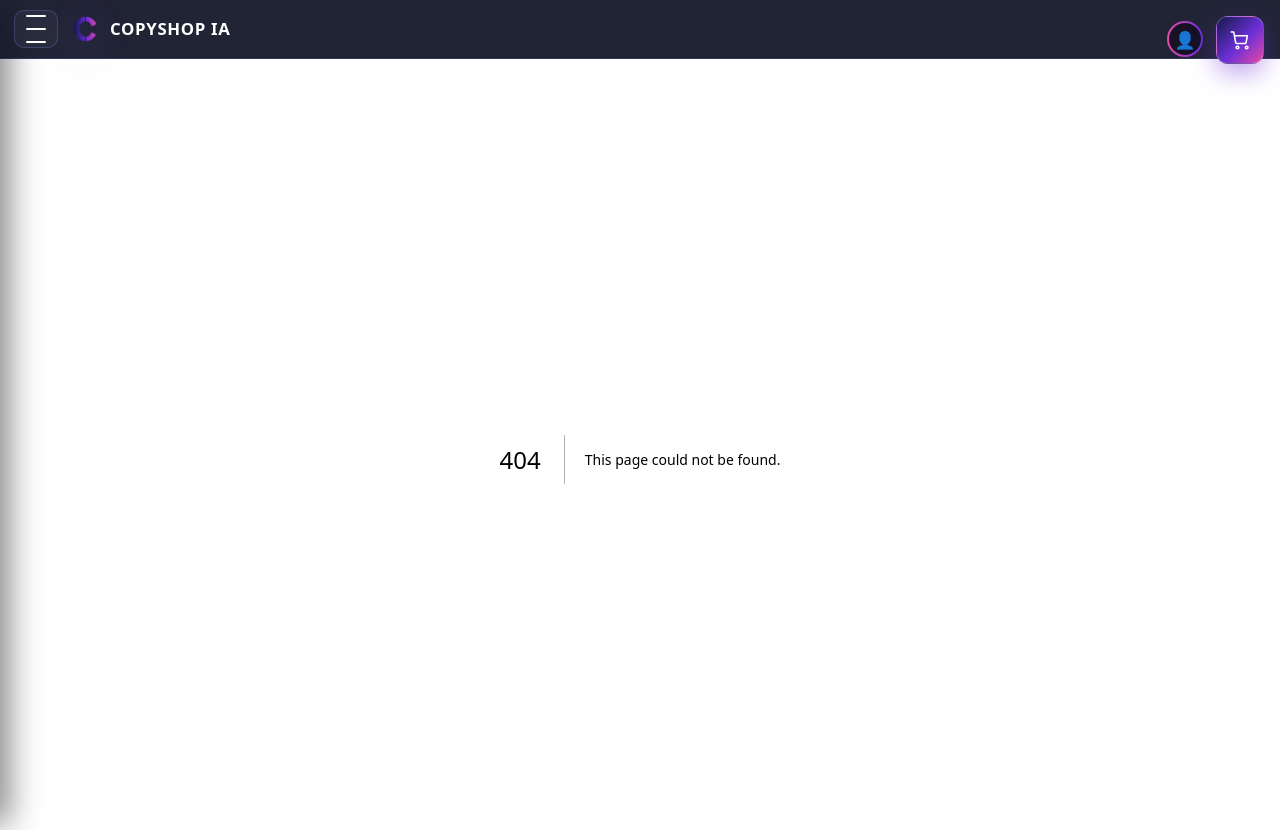
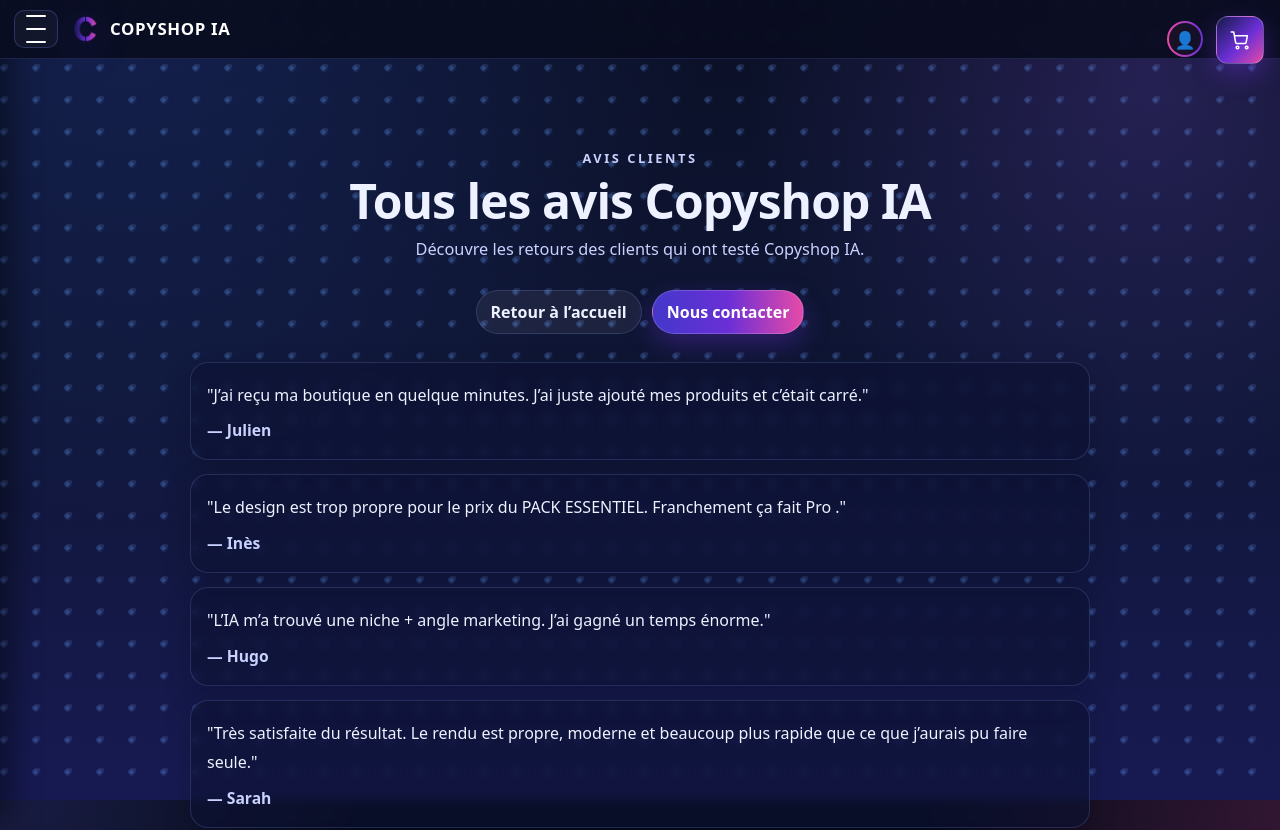
Before and after one commit to Mrfezz/copyshop-ia, a Next.js app: page /avis-clients in a window 1280 px wide. Before the commit this address had no page. Shown: the top 830 px of the page. Built offline with nearby package versions, Linux system fonts and the light colour scheme.

Commit message:
add avis clients page

```diff
--- /dev/null
+++ b/app/avis-clients/page.tsx
@@ -0,0 +1,247 @@
+"use client";
+
+import React from "react";
+import Link from "next/link";
+
+const COLORS = {
+  bgTop: "#0b1026",
+  bgMid: "#0f1635",
+  bgBottom: "#171a52",
+
+  text: "#eef1ff",
+  muted: "#c9d2ff",
+
+  panel: "rgba(13, 18, 50, 0.9)",
+  panelSoft: "rgba(13, 18, 50, 0.6)",
+  panelBorder: "rgba(150, 170, 255, 0.18)",
+
+  violet: "#6a2fd6",
+  violetDeep: "#4338ca",
+  pink: "#e64aa7",
+};
+
+const TESTIMONIALS = [
+  {
+    name: "Julien",
+    text:
+      "J’ai reçu ma boutique en quelque minutes. J’ai juste ajouté mes produits et c’était carré.",
+  },
+  {
+    name: "Inès",
+    text:
+      "Le design est trop propre pour le prix du PACK ESSENTIEL. Franchement ça fait Pro .",
+  },
+  {
+    name: "Hugo",
+    text: "L’IA m’a trouvé une niche + angle marketing. J’ai gagné un temps énorme.",
+  },
+  {
+    name: "Sarah",
+    text:
+      "Très satisfaite du résultat. Le rendu est propre, moderne et beaucoup plus rapide que ce que j’aurais pu faire seule.",
+  },
+  {
+    name: "Mehdi",
+    text:
+      "Le gain de temps est énorme. J’ai pu me concentrer sur mes produits pendant que la boutique prenait forme.",
+  },
+  {
+    name: "Camille",
+    text:
+      "Franchement super expérience. Le site est clair, les packs sont simples à comprendre et le résultat final est propre.",
+  },
+  {
+    name: "Yanis",
+    text:
+      "J’ai aimé le côté rapide et efficace. La boutique donne directement une impression professionnelle.",
+  },
+  {
+    name: "Nora",
+    text:
+      "Très bon service. Le design est cohérent et la structure du site est déjà bien pensée pour vendre.",
+  },
+];
+
+export default function AvisClientsPage() {
+  return (
+    <main style={styles.page}>
+      <div style={styles.bgGradient} />
+      <div style={styles.bgDots} />
+
+      <section style={styles.section}>
+        <div style={styles.sectionInner}>
+          <div style={styles.header}>
+            <p style={styles.kicker}>Avis clients</p>
+            <h1 style={styles.title}>Tous les avis Copyshop IA</h1>
+            <p style={styles.sub}>
+              Découvre les retours des clients qui ont testé Copyshop IA.
+            </p>
+          </div>
+
+          <div style={styles.actions}>
+            <Link href="/" style={styles.ghostBtn}>
+              Retour à l’accueil
+            </Link>
+
+            <Link href="/contact" style={styles.primaryBtn}>
+              Nous contacter
+            </Link>
+          </div>
+
+          <div style={styles.reviewsList}>
+            {TESTIMONIALS.map((t, index) => (
+              <article key={`${t.name}-${index}`} style={styles.reviewCard}>
+                <div style={styles.reviewQuote}>"{t.text}"</div>
+                <div style={styles.reviewName}>— {t.name}</div>
+              </article>
+            ))}
+          </div>
+        </div>
+      </section>
+    </main>
+  );
+}
+
+const styles: Record<string, React.CSSProperties> = {
+  page: {
+    position: "relative",
+    minHeight: "100vh",
+    color: COLORS.text,
+    overflowX: "hidden",
+  },
+
+  bgGradient: {
+    position: "fixed",
+    inset: 0,
+    background:
+      "radial-gradient(1200px circle at 10% -10%, #3a6bff33, transparent 50%)," +
+      "radial-gradient(900px circle at 90% 10%, #8b5cf633, transparent 45%)," +
+      `linear-gradient(180deg, ${COLORS.bgTop} 0%, ${COLORS.bgMid} 45%, ${COLORS.bgBottom} 100%)`,
+    zIndex: -3,
+  },
+
+  bgDots: {
+    position: "fixed",
+    inset: 0,
+    backgroundImage:
+      "radial-gradient(circle at 8% 12%, #6aa2ff66 0 2px, transparent 3px)," +
+      "radial-gradient(circle at 12% 18%, #6aa2ff44 0 1.5px, transparent 3px)," +
+      "radial-gradient(circle at 16% 8%, #6aa2ff55 0 2px, transparent 4px)",
+    backgroundRepeat: "repeat",
+    backgroundSize: "32px 32px",
+    opacity: 0.55,
+    zIndex: -2,
+    pointerEvents: "none",
+  },
+
+  section: {
+    padding: "90px 20px 60px",
+    maxWidth: 1200,
+    margin: "0 auto",
+  },
+
+  sectionInner: {
+    display: "grid",
+    gap: 20,
+  },
+
+  header: {
+    display: "grid",
+    gap: 8,
+    textAlign: "center",
+    marginBottom: 6,
+  },
+
+  kicker: {
+    fontSize: "0.8rem",
+    color: COLORS.muted,
+    fontWeight: 800,
+    letterSpacing: "0.2em",
+    textTransform: "uppercase",
+    margin: 0,
+  },
+
+  title: {
+    fontSize: "clamp(2rem, 4vw, 3rem)",
+    lineHeight: 1.1,
+    fontWeight: 900,
+    letterSpacing: "-0.02em",
+    margin: 0,
+  },
+
+  sub: {
+    color: COLORS.muted,
+    fontSize: "1.02rem",
+    margin: 0,
+    lineHeight: 1.7,
+  },
+
+  actions: {
+    display: "flex",
+    gap: 10,
+    flexWrap: "wrap",
+    justifyContent: "center",
+    marginBottom: 8,
+  },
+
+  primaryBtn: {
+    display: "inline-flex",
+    alignItems: "center",
+    justifyContent: "center",
+    padding: "10px 14px",
+    borderRadius: 999,
+    fontWeight: 900,
+    color: "white",
+    textDecoration: "none",
+    background: `linear-gradient(90deg, ${COLORS.violetDeep}, ${COLORS.violet}, ${COLORS.pink})`,
+    border: `1px solid rgba(255,255,255,0.18)`,
+    boxShadow: "0 10px 26px rgba(106,47,214,0.35)",
+    cursor: "pointer",
+    whiteSpace: "nowrap",
+  },
+
+  ghostBtn: {
+    display: "inline-flex",
+    alignItems: "center",
+    justifyContent: "center",
+    padding: "10px 14px",
+    borderRadius: 999,
+    fontWeight: 900,
+    color: COLORS.text,
+    textDecoration: "none",
+    background: "rgba(255,255,255,0.06)",
+    border: `1px solid ${COLORS.panelBorder}`,
+    whiteSpace: "nowrap",
+  },
+
+  reviewsList: {
+    display: "grid",
+    gap: 14,
+    maxWidth: 900,
+    width: "100%",
+    margin: "0 auto",
+  },
+
+  reviewCard: {
+    background: COLORS.panelSoft,
+    border: `1px solid ${COLORS.panelBorder}`,
+    borderRadius: 18,
+    padding: "18px 16px",
+    display: "grid",
+    gap: 10,
+    boxShadow: "0 10px 30px rgba(0,0,0,0.18)",
+    backdropFilter: "blur(4px)",
+  },
+
+  reviewQuote: {
+    fontSize: "1rem",
+    lineHeight: 1.8,
+    color: COLORS.text,
+  },
+
+  reviewName: {
+    fontWeight: 900,
+    color: COLORS.muted,
+    fontSize: "0.98rem",
+  },
+};
```
